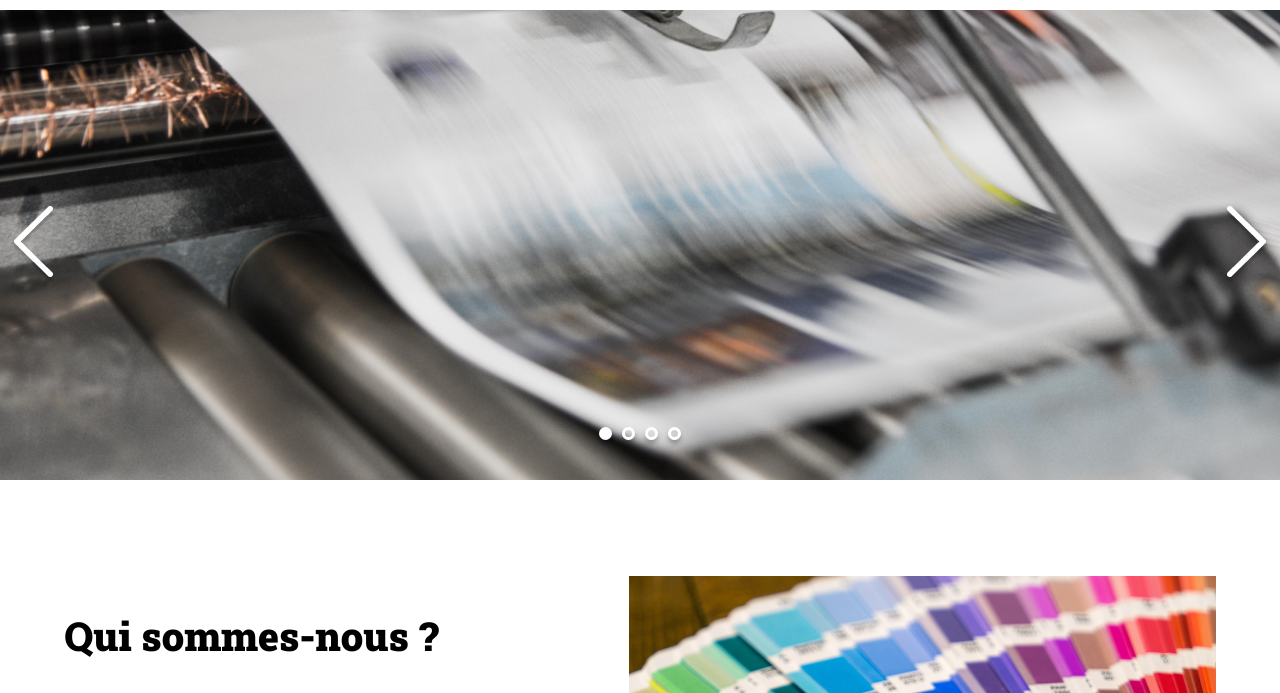
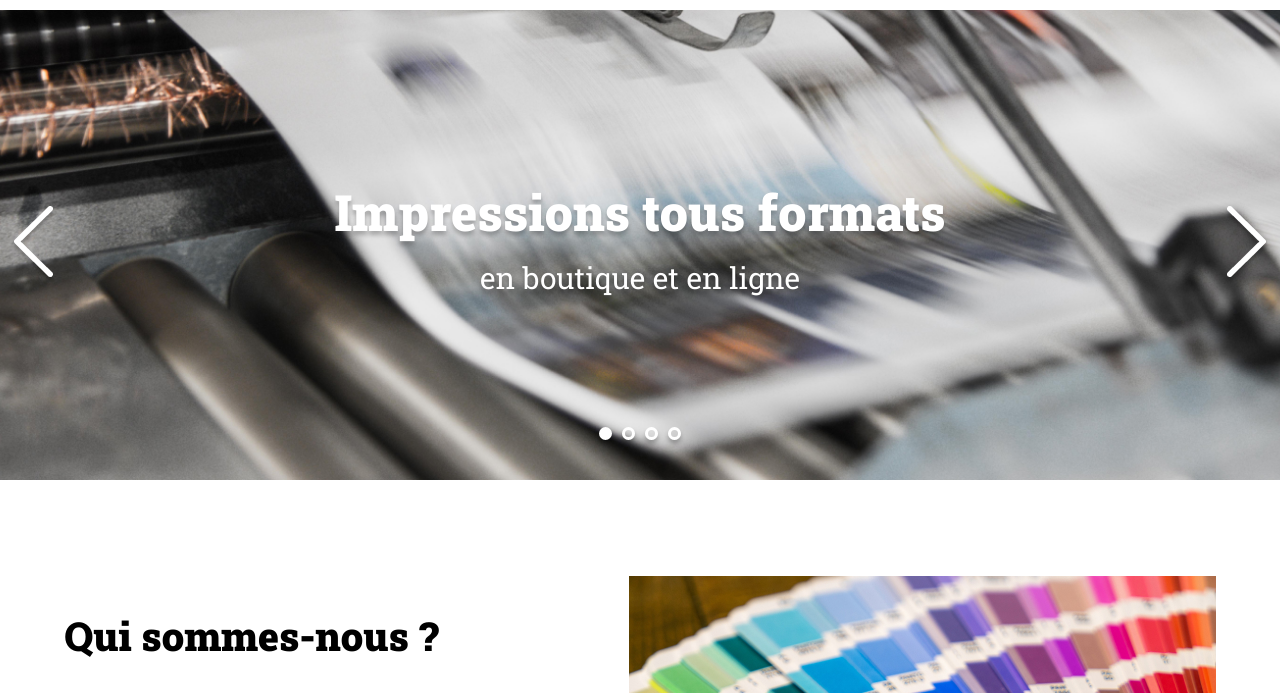
Before and after one commit to NicolasChallut/N-_8_Print-it-JS-main_13052024, a plain HTML site: page index.html in a window 1280 px wide. Shown: the part 91-784 px from the top of the page. Drawn offline with Linux system fonts and the light colour scheme.

Commit message:
carousel fonctionnel

```diff
--- a/assets/script.js
+++ b/assets/script.js
@@ -1,78 +1,68 @@
 document.addEventListener("DOMContentLoaded", function () {
-	let carousel = document.getElementById("banner");
+    let bannerImg = document.querySelector(".banner-img");
+    let bannerText = document.querySelector("#banner p");
     let dotsContainer = document.querySelector(".dots");
 
-	// Tableau de données avec les images
+    // Tableau de données avec les images et les descriptions
     const slides = [
         {
             image: "./assets/images/slideshow/slide1.jpg",
-			tagLine: "<p>Impressions tous formats<span>en boutique et en ligne</span><p>"
+            tagLine: "Impressions tous formats<span>en boutique et en ligne</span>"
         },
         {
             image: "./assets/images/slideshow/slide2.jpg",
-			tagLine: "<p>Tirages haute définition grand format<span>pour vos bureaux et events</span><p>"
+            tagLine: "Tirages haute définition grand format<span>pour vos bureaux et events</span>"
         },
         {
             image: "./assets/images/slideshow/slide3.jpg",
-			tagLine: "<p>Grand choix de couleurs<span>de CMJN aux pantones</span><p>"
+            tagLine: "Grand choix de couleurs<span>de CMJN aux pantones</span>"
         },
         {
             image: "./assets/images/slideshow/slide4.png",
-			tagLine: "<p>Autocollants<span>avec découpe laser sur mesure</span><p>"
+            tagLine: "Autocollants<span>avec découpe laser sur mesure</span>"
         }
     ];
 
-	// Crée et insère les items dans le DOM
+    let currentIndex = 0;
+
+    // Crée et insère les dots dans le DOM
     slides.forEach((slide, index) => {
-		let item = document.createElement("img");
-		item.classList.add("banner-img");
-		item.src=slide.image;
-		item.innerHTML=slide.tagLine;
-		if (index !== 0) item.style.display = "none";  // Cacher tous sauf le premier au départ
-		carousel.appendChild(item);
-
-
-
-
-
         let dot = document.createElement("span");
         dot.classList.add("dot");
         if (index === 0) dot.classList.add("dot_selected");
         dot.dataset.index = index;
         dotsContainer.appendChild(dot);
+
+        dot.addEventListener("click", () => {
+            showSlide(index);
+        });
     });
 
-	let items = carousel.querySelectorAll(".banner-img");
     let dots = document.querySelectorAll(".dot");
 
-	// Fonction pour afficher un élément spécifique
-	function showItem(index) {
-		items.forEach((item, idx) => {
-			item.style.display = idx === index ? "block" : "none";
-			dots[idx].classList.toggle("dot_selected", idx === index);
+    // Fonction pour afficher un slide spécifique
+    function showSlide(index) {
+        currentIndex = index;
+        bannerImg.src = slides[index].image;
+        bannerImg.alt = slides[index].tagLine.replace(/<[^>]+>/g, '');
+        bannerText.innerHTML = slides[index].tagLine;
+
+        dots.forEach((dot, idx) => {
+            dot.classList.toggle("dot_selected", idx === index);
         });
     }
 
-	// Gestionnaires d'événements pour les boutons
+    // Gestionnaires d'événements pour les flèches
     document.querySelector(".arrow_left").addEventListener("click", () => {
-		let index = [...items].findIndex((item) =>
-			item.style.display === "block"
-		);
-		showItem((index - 1 + items.length) % items.length);
+        currentIndex = (currentIndex - 1 + slides.length) % slides.length;
+        showSlide(currentIndex);
     });
 
     document.querySelector(".arrow_right").addEventListener("click", () => {
-		let index = [...items].findIndex((item) =>
-			item.style.display === "block"
-		);
-		showItem((index + 1) % items.length);
+        currentIndex = (currentIndex + 1) % slides.length;
+        showSlide(currentIndex);
     });
 
-	// Gestionnaires d'événements pour les dots
-	dots.forEach((dot) => {
-		dot.addEventListener("click", () => {
-			let index = parseInt(dot.dataset.index);
-			showItem(index);
+    // Initialisation du premier slide
+    showSlide(currentIndex);
 });
-	});
-});
--- a/assets/style.css
+++ b/assets/style.css
@@ -53,9 +53,9 @@ table {
 	border-collapse: collapse;
 	border-spacing: 0;
 }
-/**body {
+body {
 
-}**/
+}
 section {
 	margin-block: 6em;
 }
@@ -151,7 +151,7 @@ header {
 	background-color: #fff;
 }
 /* Fin du code CSS pour le carousel */
-#banner p,span {
+#banner p {
 	font-family: 'Roboto Slab', sans-serif;
 	font-weight: 900;
 	font-size: 50px;
--- a/index.html
+++ b/index.html
@@ -38,7 +38,8 @@
             src="./assets/images/arrow_right.png"
             alt="fléche droite"
             />
-
+            <img class="banner-img" src="./assets/images/slideshow/slide1.jpg" alt="Banner Print-it">
+            <p>Impressions tous formats <span>en boutique et en ligne</span></p>
         <div class="dots "></div>
 
     </div>
```
Lines whose indentation alone changed are shown as unchanged.
